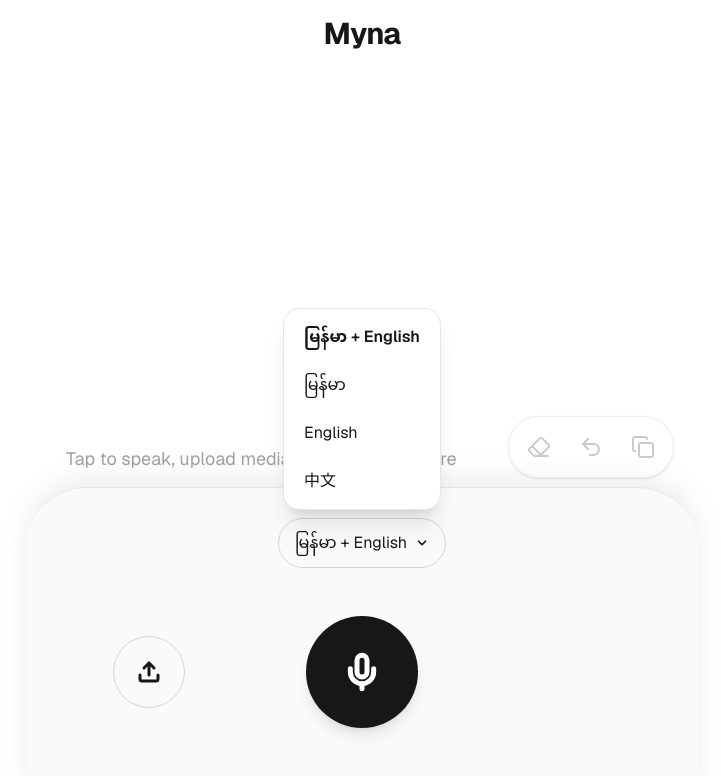
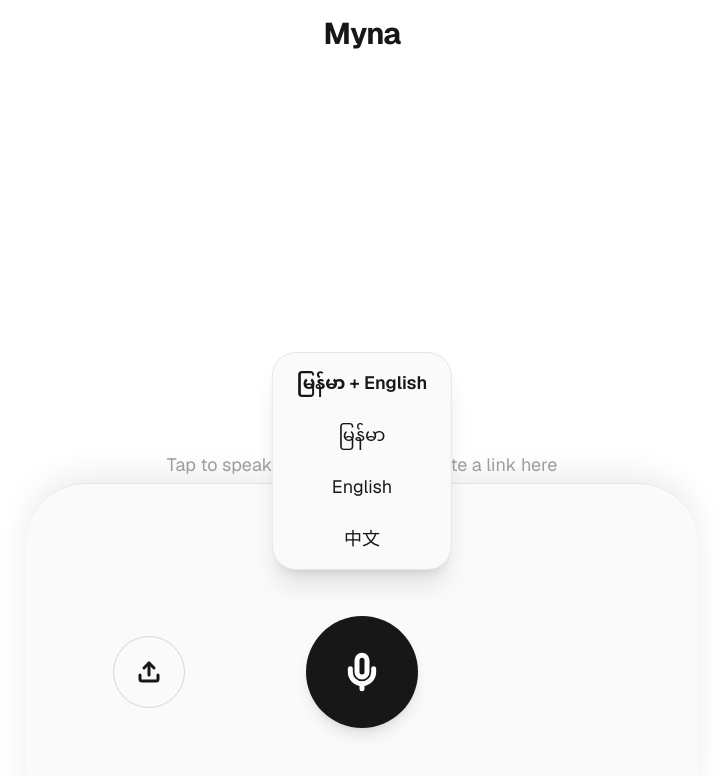
Before and after one commit to paing-tech/myna, a Next.js app: page / in a window 1280 px wide. Both pictures are taken after a click on the button "မြန်မာ + English". Shown: the top 776 px of the page, without its empty margins (278-999 px from the left). Built offline with nearby package versions, Linux system fonts and the light colour scheme.

Commit message:
language option menu

```diff
--- a/components/LanguagePicker.tsx
+++ b/components/LanguagePicker.tsx
@@ -43,18 +43,15 @@
         aria-haspopup="listbox"
         aria-expanded={open}
         aria-label="Language"
-        className="flex min-h-11 items-center gap-2 rounded-full border border-neutral-300 px-4 py-2 text-base leading-loose transition hover:bg-neutral-100 disabled:opacity-50 dark:border-neutral-700 dark:hover:bg-neutral-800"
+        className="flex min-h-11 items-center rounded-full border border-neutral-300 px-6 py-2 text-lg leading-loose transition hover:bg-neutral-100 disabled:opacity-50 dark:border-neutral-700 dark:hover:bg-neutral-800"
       >
         {LANGUAGES[value].label}
-        <svg width="14" height="14" viewBox="0 0 24 24" fill="none" stroke="currentColor" strokeWidth="3" strokeLinecap="round" strokeLinejoin="round" aria-hidden="true">
-          <path d="m6 9 6 6 6-6" />
-        </svg>
       </button>
 
       {open && (
         <ul
           role="listbox"
-          className="absolute bottom-full left-1/2 z-10 mb-2 w-max -translate-x-1/2 overflow-hidden rounded-2xl border border-neutral-200 bg-background py-1 shadow-xl dark:border-neutral-800"
+          className="absolute bottom-full left-1/2 z-10 w-max -mb-14 -translate-x-1/2 overflow-hidden rounded-3xl border border-neutral-200	bg-neutral-50 py-1 shadow-xl dark:bg-neutral-900 dark:border-neutral-800"
         >
           {codes.map((code) => (
             <li key={code}>
@@ -66,7 +63,7 @@
                   onChange(code);
                   setOpen(false);
                 }}
-                className={`block w-full px-5 py-2 text-left text-base leading-loose transition hover:bg-neutral-100 dark:hover:bg-neutral-800 ${
+                className={`block w-full px-6 py-2 text-center text-lg leading-loose transition hover:bg-neutral-100 dark:hover:bg-neutral-800 ${
                   code === value ? "font-semibold" : ""
                 }`}
               >
--- a/components/LiveTranscriber.tsx
+++ b/components/LiveTranscriber.tsx
@@ -496,14 +496,7 @@
           highlight={highlight}
           placeholder={
             importing ? (
-              <span className="inline-flex items-baseline">
-                {media.phase ?? "Transcribing"}
-                {[0, 1, 2].map((i) => (
-                  <span key={i} className="ml-0.5 animate-pulse" style={{ animationDelay: `${i * 250}ms` }}>
-                    .
-                  </span>
-                ))}
-              </span>
+              media.phase ?? "Transcribing"
             ) : (
               "Tap to speak, upload media, or paste a link here"
             )
@@ -537,8 +530,13 @@
             : "pb-[max(4rem,env(safe-area-inset-bottom))]"
         }  border-t border-neutral-200 bg-neutral-50/90 px-4 pt-2 shadow-[0_-10px_30px_rgba(0,0,0,0.07)] backdrop-blur-xl dark:border-neutral-800 dark:bg-neutral-900/80 dark:shadow-[0_-10px_30px_rgba(0,0,0,0.6)]`}
       >
-        {/* Floats above the sheet, over the text, with a frosted background */}
-        <div className="absolute -top-18 right-6 z-10">
+        {/* Floats above the sheet, over the text, with a frosted background.
+            Hidden entirely when none of its three buttons can do anything. */}
+        <div
+          className={`absolute -top-28 right-6 z-10 transition-opacity ${
+            hasText || canUndo ? "opacity-100" : "pointer-events-none opacity-0"
+          }`}
+        >
           <div className="flex items-center gap-1 rounded-full border border-neutral-200/60 bg-white/40 p-1.5 shadow-sm backdrop-blur-md dark:border-neutral-700/50 dark:bg-neutral-900/40">
             <button
               onClick={() => updateText("", "edit", "force")}
--- a/components/TranscriptBox.tsx
+++ b/components/TranscriptBox.tsx
@@ -39,14 +39,17 @@
 }: Props) {
   const mirrorRef = useRef<HTMLDivElement | null>(null);
   const sizerRef = useRef<HTMLDivElement | null>(null);
-  // One line → a rounded pill like a search box; more → a panel with square-ish corners
-  const [tall, setTall] = useState(false);
+  // A single line reads better centred; once it wraps, centring is hard to read
+  const [oneLine, setOneLine] = useState(true);
 
   useEffect(() => {
     const sizer = sizerRef.current;
     if (!sizer) return;
     const observer = new ResizeObserver(([entry]) => {
-      setTall(entry.contentRect.height > 44); // taller than a single line
+      const lineHeight = parseFloat(getComputedStyle(sizer).lineHeight) || 1;
+      // the sizer carries a trailing newline, so one content line measures two
+      const lines = Math.round(entry.contentRect.height / lineHeight) - 1;
+      setOneLine(lines <= 1);
     });
     observer.observe(sizer);
     return () => observer.disconnect();
@@ -79,19 +82,14 @@
     syncScroll();
   });
 
-  const TEXT_STYLE = `${textClass} ${WRAP}`;
+  const TEXT_STYLE = `${textClass} ${WRAP} ${oneLine ? "text-center" : "text-left"}`;
 
   const before = highlight ? value.slice(0, highlight.start) : value;
   const marked = highlight ? value.slice(highlight.start, highlight.end) : "";
   const after = highlight ? value.slice(highlight.end) : "";
 
   return (
-    <div
-      style={{ maxHeight }}
-      className={`flex min-h-0 flex-col gap-2 bg-background transition-[border-radius,padding] ${
-        tall || children ? "rounded-[28px] px-2 pt-2" : "rounded-full px-6 py-2.5"
-      }`}
-    >
+    <div style={{ maxHeight }} className="flex min-h-0 flex-col gap-2 bg-background px-2 pt-2">
       {children}
 
       {/* Height comes from the invisible sizer below: the box hugs short text
--- a/components/useMediaImport.ts
+++ b/components/useMediaImport.ts
@@ -15,12 +15,58 @@
 
 // Uploading and link transcription, without any markup: the input row and the
 // main button both drive this, so the state has to live above them.
+// How long the file's own length suggests transcription will take. Gemini
+// reports no progress, so the percentage is an estimate anchored to this.
+function expectedSeconds(mediaSeconds: number): number {
+  return mediaSeconds > 0 ? Math.max(6, mediaSeconds / 5) : 30;
+}
+
+// Read a file's duration without uploading it
+function mediaDuration(file: File): Promise<number> {
+  return new Promise((resolve) => {
+    const element = document.createElement(file.type.startsWith("video") ? "video" : "audio");
+    const url = URL.createObjectURL(file);
+    const finish = (seconds: number) => {
+      URL.revokeObjectURL(url);
+      resolve(Number.isFinite(seconds) ? seconds : 0);
+    };
+    element.preload = "metadata";
+    element.onloadedmetadata = () => finish(element.duration);
+    element.onerror = () => finish(0);
+    element.src = url;
+  });
+}
+
+type Timer = { current: ReturnType<typeof setInterval> | null };
+
+// A percentage that creeps towards 95% over the expected time, then waits
+// there for the real answer. Honest about being an estimate, not a fake clock.
+function runEstimate(seconds: number, setPhase: (text: string) => void, timer: Timer) {
+  clearEstimate(timer);
+  const startedAt = Date.now();
+  const tick = () => {
+    const elapsed = (Date.now() - startedAt) / 1000;
+    setPhase(`Transcribing ${Math.min(95, Math.round((elapsed / seconds) * 100))}%`);
+  };
+  tick();
+  timer.current = setInterval(tick, 400);
+}
+
+function clearEstimate(timer: Timer) {
+  if (timer.current) clearInterval(timer.current);
+  timer.current = null;
+}
+
 export function useMediaImport({ language, onResult, onError }: Options) {
   const [phase, setPhase] = useState<string | null>(null); // progress message; null = idle
   const xhrRef = useRef<XMLHttpRequest | null>(null);
+  const estimateRef = useRef<ReturnType<typeof setInterval> | null>(null);
   const abortRef = useRef<AbortController | null>(null);
 
   const busy = phase !== null;
+
+  const startEstimate = (seconds: number) => runEstimate(seconds, setPhase, estimateRef);
+  const stopEstimate = () => clearEstimate(estimateRef);
 
   async function run(job: () => Promise<TranscriptResult>) {
     onError(null);
@@ -32,13 +78,14 @@
       if (err instanceof DOMException && err.name === "AbortError") onError(null);
       else onError(err instanceof Error ? err.message : "Something went wrong.");
     } finally {
+      stopEstimate();
       xhrRef.current = null;
       abortRef.current = null;
       setPhase(null);
     }
   }
 
-  function uploadFile(file: File): Promise<TranscriptResult> {
+  function uploadFile(file: File, expected: number): Promise<TranscriptResult> {
     return new Promise((resolve, reject) => {
       // XHR instead of fetch: fetch can't report upload progress, and a big
       // video on a phone connection needs a progress number.
@@ -49,7 +96,8 @@
       xhr.upload.onprogress = (e) => {
         if (!e.lengthComputable) return;
         const percent = Math.round((e.loaded / e.total) * 100);
-        setPhase(percent < 100 ? `Uploading ${percent}%` : "Transcribing");
+        if (percent < 100) setPhase(`Uploading ${percent}%`);
+        else startEstimate(expected); // the server has it now
       };
       xhr.onload = () => {
         let data: Partial<TranscriptResult> & { error?: string } = {};
@@ -73,7 +121,8 @@
     }
     setPhase("Uploading 0%");
     run(async () => {
-      const result = await uploadFile(file);
+      const expected = expectedSeconds(await mediaDuration(file));
+      const result = await uploadFile(file, expected);
       // The browser already has this file, so play it straight from memory
       return {
         ...result,
@@ -85,7 +134,7 @@
 
   function transcribeLink(url: string) {
     if (!url.trim() || busy) return;
-    setPhase("Fetching the link");
+    startEstimate(45); // download plus transcription, for a typical clip
     run(async () => {
       const controller = new AbortController();
       abortRef.current = controller;
```
